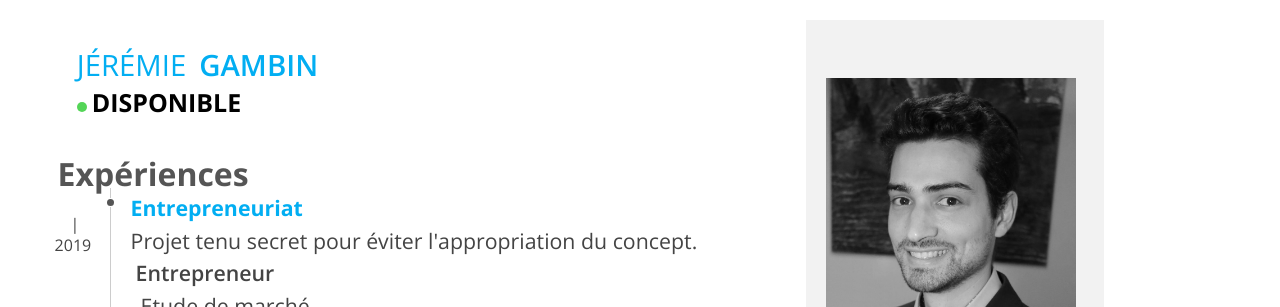
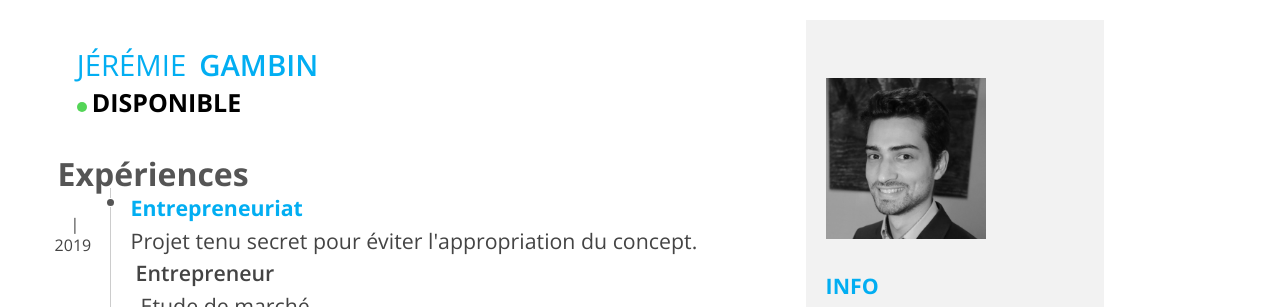
Before and after one commit to jbigman/jeremiegambin.github.io, a plain HTML site: page index.html in a window 1280 px wide. Shown: the top 307 px of the page. Drawn offline with nearby package versions, Linux system fonts and the light colour scheme; some icons are missing.

Commit message:
Fixed avatar size

```diff
--- a/index.html
+++ b/index.html
@@ -288,7 +288,7 @@
 
 </section>
 <aside id="sidebar">
-    <img src="./img/photo-profil-b&w.png" width="250">
+    <img src="./img/photo-profil-b&w.png" width="160">
     <div class="side-block" id="contact">
         <h1>
             Info
```
